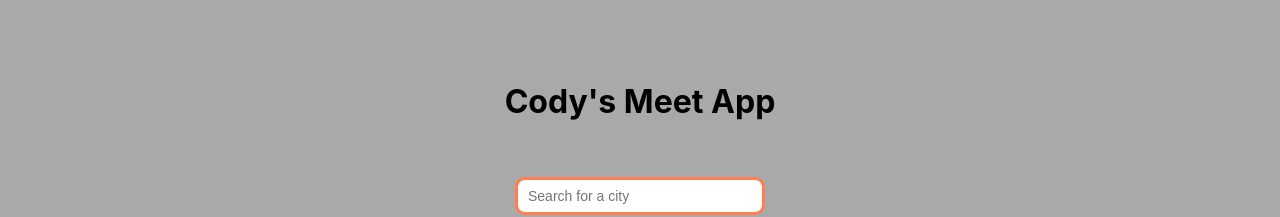
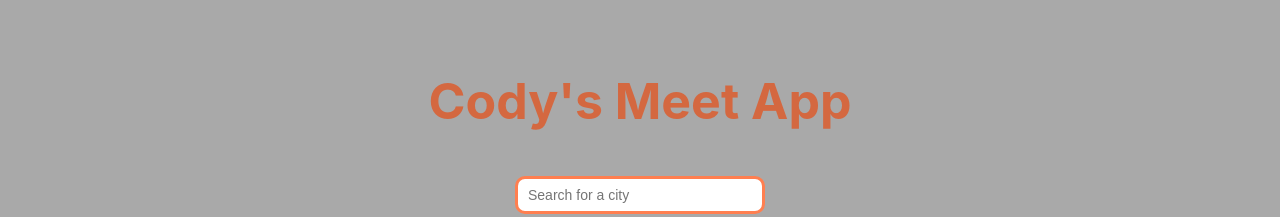
Before and after one commit to Cody-Ayers/meet, a React (Create React App) app: page / in a window 1280 px wide. Shown: the top 217 px of the page. Built offline with nearby package versions, Linux system fonts and the light colour scheme; what atatus-spa would draw is missing.

Commit message:
update css

```diff
--- a/src/App.css
+++ b/src/App.css
@@ -12,8 +12,9 @@
     }
 
     h1 {
-        color: black;
-        padding: 3%;
+        font-size: 50px;
+        color: rgb(212, 104, 64);
+        padding: 1%;
         text-align: center;
     }
 
```
